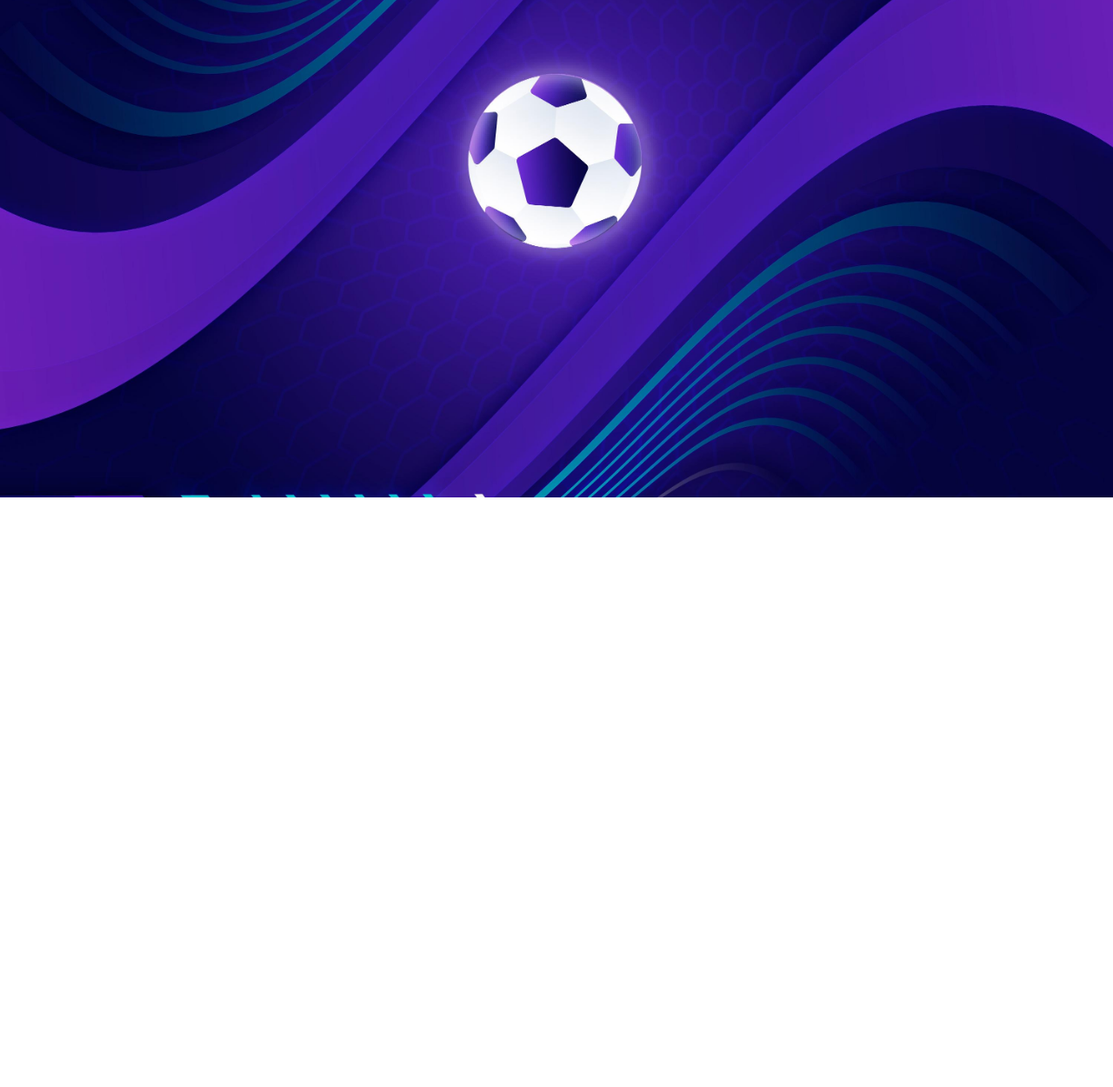
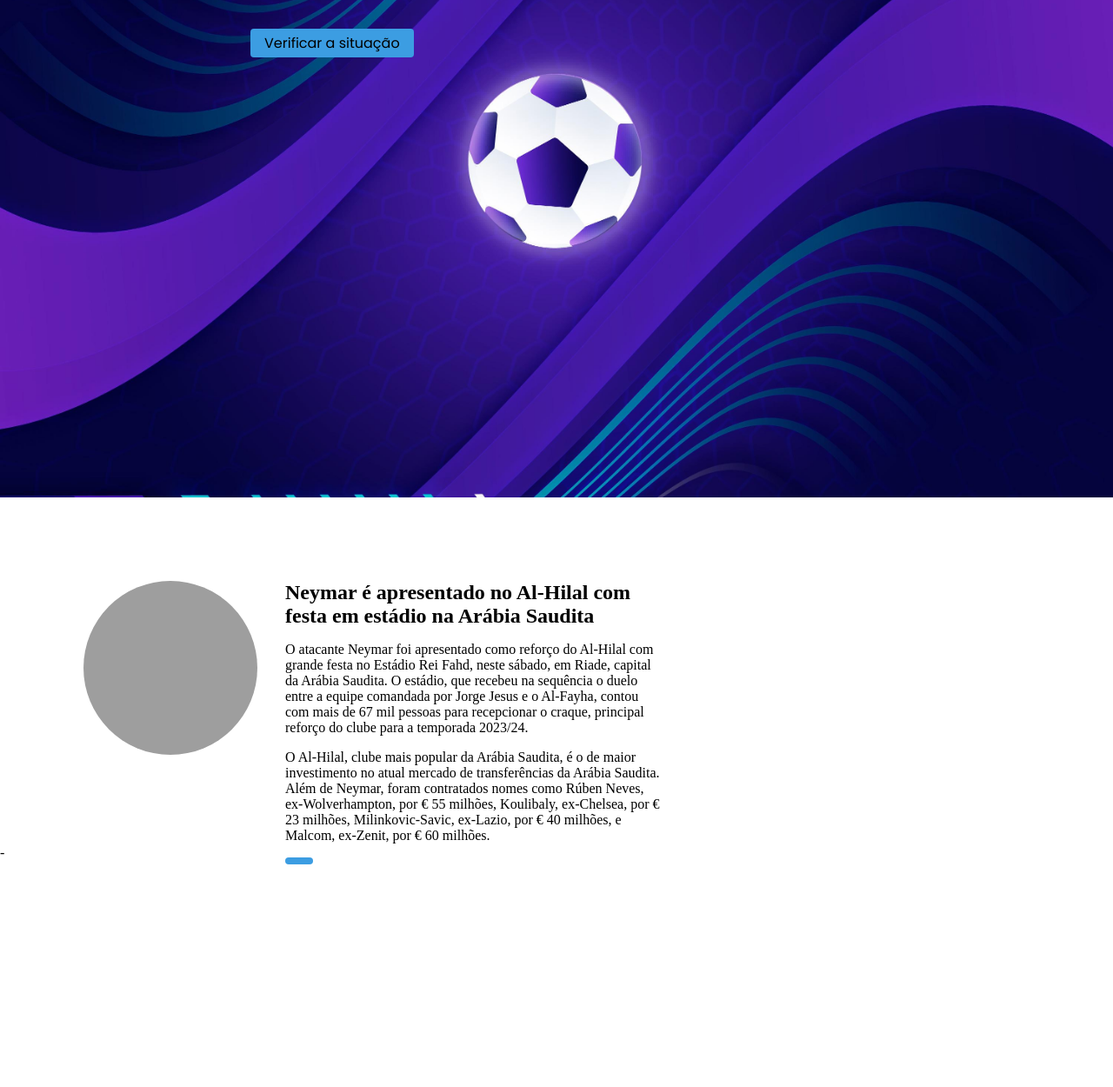
Before and after one commit to jRodrigops/MercadoDaBola, a plain HTML site: page index.html in a window 1280 px wide. Shown: the part 228-1478 px from the top of the page at 87% size. After the commit the page ends 1222 px from the top, so only its background shows below. Drawn offline with Linux system fonts and the light colour scheme; grey boxes are pictures that could not be loaded.

Commit message:
Segunda Aula

```diff
--- a/assets/css/style.css
+++ b/assets/css/style.css
@@ -2,11 +2,31 @@
 
   *{
     margin: 0;
+    padding: 0%;
+    box-sizing: border-box;
+
   }
+:root{
+  --primary-color: #3C9DE2;
+  --font-title: 'Monteserrat';
+  --font-default: 'Poppins' ;
+}
+html{
+  scroll-behavior: smooth;
+}
+
+
+
+
   header{
-    height: 1000vh;
-    padding-left: 22rem;
-    padding-top: 1.8rem;
+    display: flex;
+    position: relative;
+    flex-direction: column;
+    align-items: flex-start;
+    gap: 3rem;
+    height: 100vh;
+    padding-left: 18rem;
+    padding-top: 4rem;
     overflow: hidden;
 }
 
@@ -26,36 +46,56 @@
 }
 
 
-
   h1{
     color:rgb(255, 255, 255);
     text-shadow: 4px 4px 2px rgba(0,0,0,0.25);
     font-size: 4rem ;
-    font-family: 'Montserrat';
+    font-family: var(--font-title);
     font-weight: 700;
+}
 
-
-
-}
 span{
-    color:darkgreen;
+    color:rgb(255, 255, 255);
     text-shadow: 4px 4px 2px rgba(0,0,0,0.25);
     font-size: 1.5rem ;
 
 }
 
 .botao{
-  background-color: #3C9DE2;
-  color: aliceblue;
+  background-color: var(--primary-color);
+  color: var(--font-default);
   font-family: 'poppins' ;
   padding: .25rem 1rem;
   border-radius: 4px;
   text-decoration: none;
-
+  transition: background-color  1s;
 }
 
+.botao:hover{
+  background-color: rgb(32, 154, 158);
+}
 
+#secao-apresentacao {
+  display: flex;
+  height: 50vh;
+  padding: 6rem;
+  gap: 2rem;
+}
 
+#secao-apresentacao img{
+  height: 200px;
+  border-radius: 50%;
+  width: 200px;
+  bottom: 50%;
+}
+
+#secao-apresentacao div{
+  display: flex;
+  gap: 1rem;
+  flex-direction: column;
+  align-items: flex-start;
+  max-width: 40%;
+}
 
 
 /*#Centro{
--- a/index.html
+++ b/index.html
@@ -11,10 +11,33 @@
 <body>
 
     <header>
-        <h1>MercadoDaBola</h1>
+        <h1>Mercado Da Bola</h1>
         <span>Principais transferencias do Futebol</span>
-        <a href="#"class="botao">Verificar a situação</a>
-    <header>
+        <a href="#secao-apresentacao"class="botao">Verificar a situação</a>
+
+    </header>
+
+        <section id="secao-apresentacao">
+            <img src="https://static-wp-tor15-prd.torcedores.com/wp-content/uploads/2023/08/neymar-al-hilal-3-729x486.jpg" alt="">
+
+            <div>
+                <h2>Neymar é apresentado no Al-Hilal com festa em estádio na
+                    Arábia Saudita</h2>
+                <p>O atacante Neymar foi apresentado como reforço do
+                    Al-Hilal com grande festa no Estádio Rei Fahd, neste sábado,
+                    em Riade, capital da Arábia Saudita. O estádio, que recebeu na
+                    sequência o duelo entre a equipe comandada por Jorge Jesus
+                     e o Al-Fayha, contou com mais de 67 mil pessoas para
+                    recepcionar o craque, principal reforço do clube para a
+                    temporada 2023/24.</p>
+                <p>O Al-Hilal, clube mais popular da Arábia Saudita, é o de maior investimento no atual mercado de
+                    transferências da Arábia Saudita. Além de Neymar, foram contratados nomes como Rúben Neves,
+                    ex-Wolverhampton, por € 55 milhões, Koulibaly, ex-Chelsea, por € 23 milhões, Milinkovic-Savic,
+                    ex-Lazio, por € 40 milhões, e Malcom, ex-Zenit, por € 60 milhões.</p>
+                <a href="#" class="botao"></a>
+            </div>
+
+        </section>
 
 
 
```
Also changed, not shown: assets/images/imagemNeymar.png (added).
